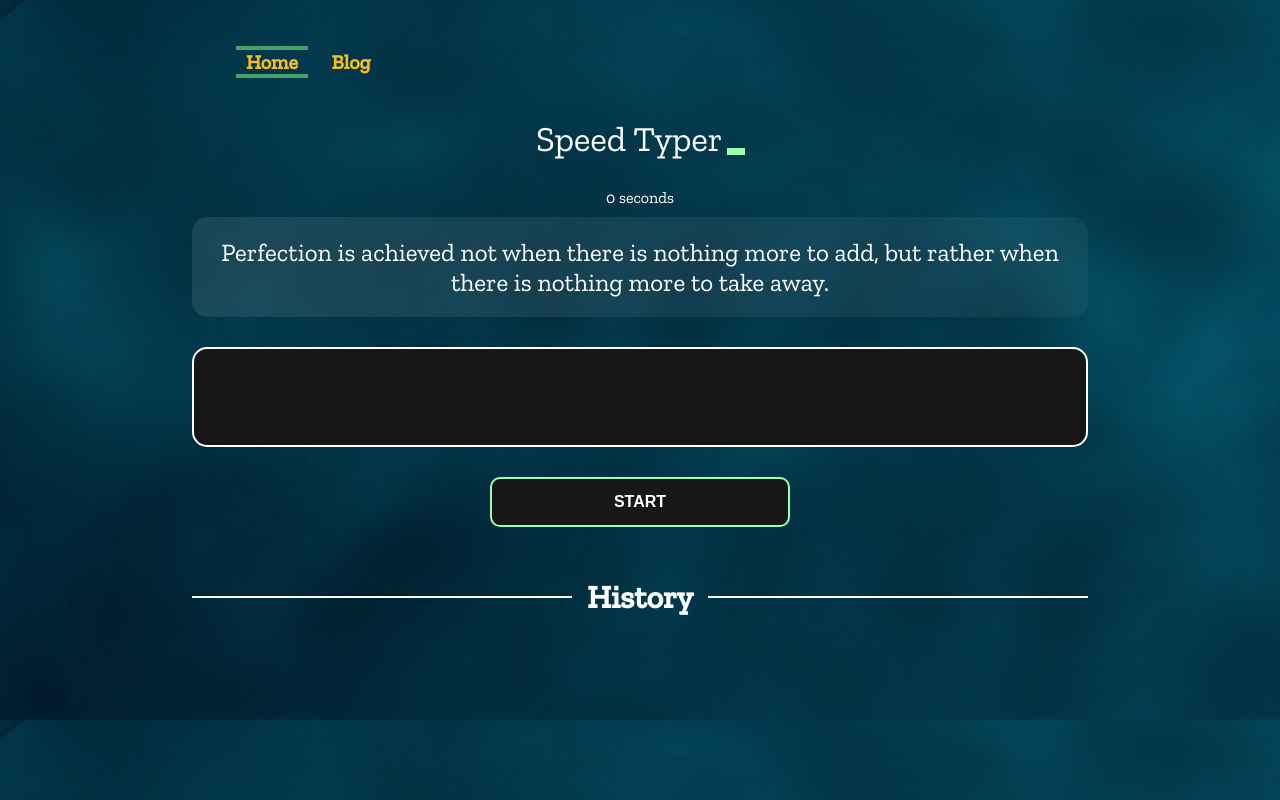
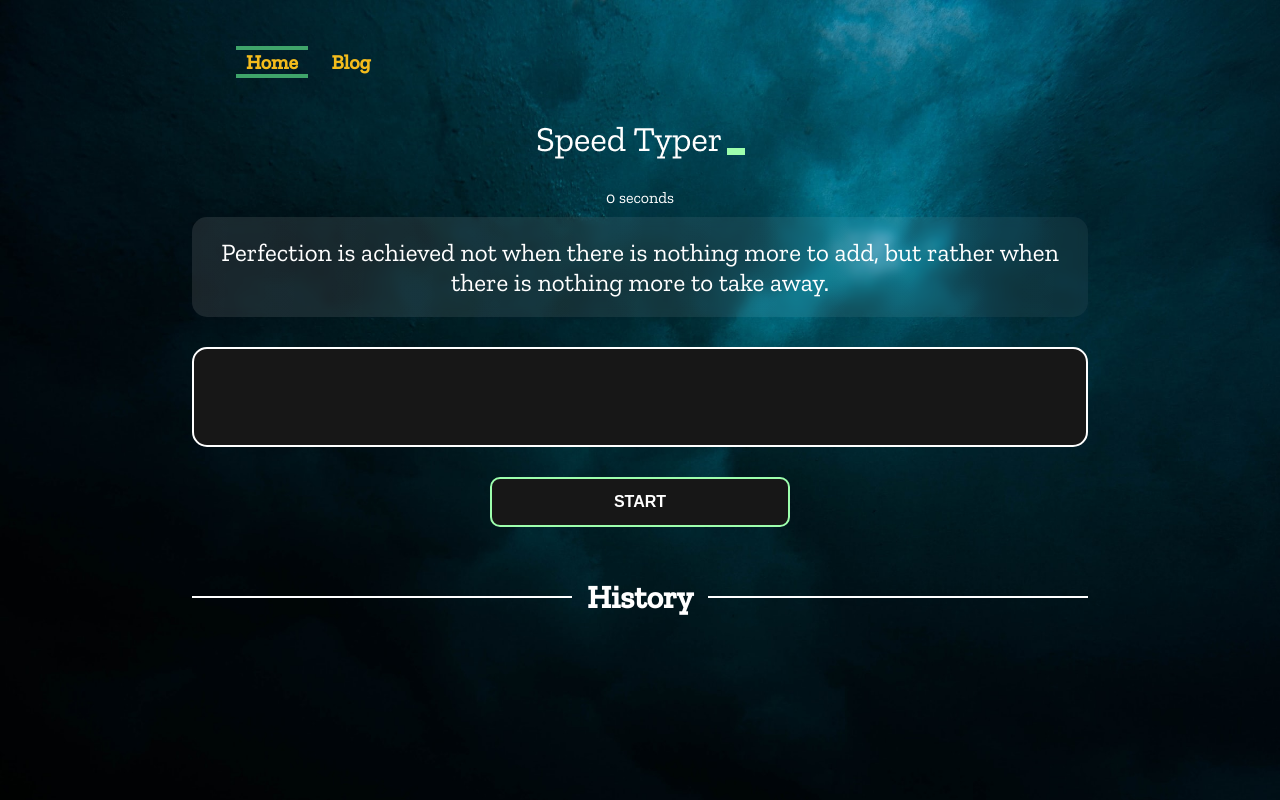
Before and after one commit to webdevhridoy/type-monsters-prblem-solving, a plain HTML site: page index.html in a window 1280 px wide. Drawn offline with nearby package versions, Linux system fonts and the light colour scheme.

Commit message:
background image style added

```diff
--- a/styles.css
+++ b/styles.css
@@ -3,9 +3,8 @@
   margin: 0;
   box-sizing: border-box;
 }
-
 body {
-  background-image: url("./background.jpg");
+  background-image: url("./bg\ another.jpg");
   background-size: cover;
   /* background-repeat: no-repeat; */
   background-position: center;
@@ -13,10 +12,6 @@ body {
   font-family: "Zilla Slab", serif;
 }
 
-@import url(https://fonts.googleapis.com/css?family=Raleway);
-body {
-  margin: 0px;
-}
 nav {
   margin-top: 40px;
   padding: 24px;
```
Also changed, not shown: bg another.jpg (added).
